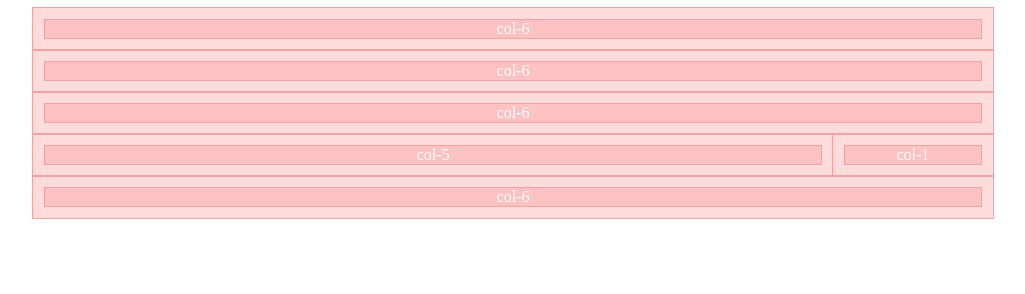
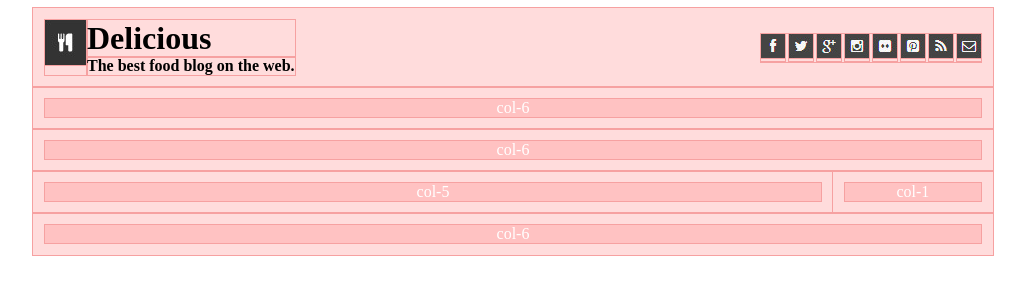
Before and after one commit to mlhaus/chocolate-pizza, a plain HTML site: page index.html in a window 1280 px wide. Shown: the whole page, without its empty margins (127-1152 px from the left). Drawn offline with Linux system fonts and the light colour scheme.

Commit message:
Added header content

```diff
--- a/css/layout.css
+++ b/css/layout.css
@@ -80,3 +80,16 @@ color: white;
   .col-5{ width: 100%;    }
   .col-6{ width: 100%;    }
 }
+
+.flex-container {
+  display: flex;
+}
+
+header > div {
+  justify-content: space-between;
+  align-items: center;
+}
+
+#header-title h1, #header-title h4 {
+  margin: 0;
+}
--- a/index.html
+++ b/index.html
@@ -10,7 +10,27 @@
 <body>
   <div class="grid-container outline">
     <header class="row">
-      <div class="col-6"><p>col-6</p></div>
+      <div class="col-6 flex-container">
+        <div id="header-logo" class="flex-container">
+          <div id="header-icon">
+            <img src="assets/logo.png" alt="Delicious Logo">
+          </div>
+          <div id="header-title">
+            <h1>Delicious</h1>
+            <h4>The best food blog on the web.</h4>
+          </div>
+        </div>
+        <div id="header-social-links">
+          <a href="#"><img src="assets/icons/fb-icon.png" alt="Facebook"></a>
+          <a href="#"><img src="assets/icons/twit-icon.png" alt="Twitter"></a>
+          <a href="#"><img src="assets/icons/gp-icon.png" alt="Google Plus"></a>
+          <a href="#"><img src="assets/icons/insta-icon.png" alt="Instagram"></a>
+          <a href="#"><img src="assets/icons/flic-icon.png" alt="Flicker"></a>
+          <a href="#"><img src="assets/icons/pint-icon.png" alt="Pinterest"></a>
+          <a href="#"><img src="assets/icons/rss-icon.png" alt="RSS Feed"></a>
+          <a href="#"><img src="assets/icons/mail-icon.png" alt="E-mail"></a>
+        </div>
+      </div>
     </header><!-- End Header-->
     <main class="row">
       <div class="col-6"><p>col-6</p></div>
```
Also changed, not shown: assets/icons/fb-icon.png (renamed from assets/fb-icon.png), assets/icons/flic-icon.png (renamed from assets/flic-icon.png), assets/icons/gp-icon.png (renamed from assets/gp-icon.png), assets/icons/insta-icon.png (renamed from assets/insta-icon.png), assets/icons/mail-icon.png (renamed from assets/mail-icon.png), assets/icons/pint-icon.png (renamed from assets/pint-icon.png), assets/icons/rss-icon.png (renamed from assets/rss-icon.png), assets/icons/twit-icon.png (renamed from assets/twit-icon.png).
